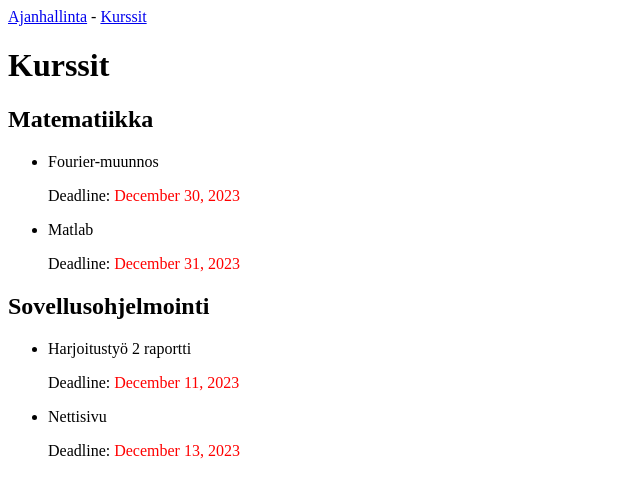
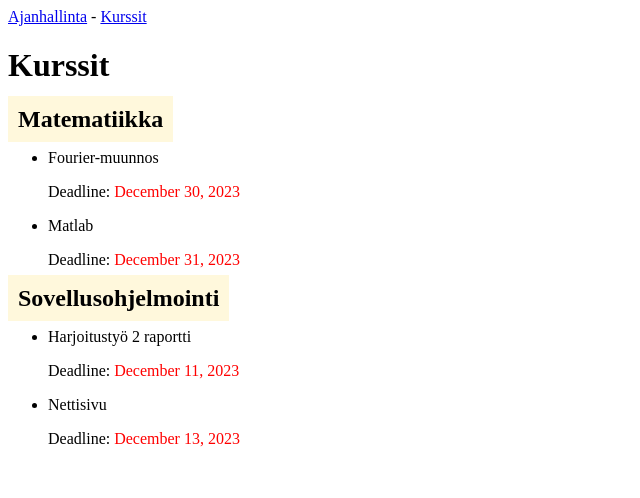
Before and after one commit to opadevelopment/TimeManagementTool, a Django app: page / in a window 1280 px wide. Shown: the top 498 px of the page, without its empty margins (0-640 px from the left). Run offline with Django 4.2, Linux system fonts and the light colour scheme; data comes from the database, SQL or seed files in the repository; both versions use the stored data as it was after the commit.

Commit message:
Lisätty etusivulle taustavärit kursseille

```diff
--- a/TimeManagementTool/TimeManagementToolApp/templates/TimeManagementToolApp/index.html
+++ b/TimeManagementTool/TimeManagementToolApp/templates/TimeManagementToolApp/index.html
@@ -4,11 +4,19 @@
 <html>
 <head>
     <title>Kurssit</title>
+    <style>
+        .kurssi-header {
+            background-color:#FFF8DC;
+            padding: 10px;
+            display: inline;
+        }
+
+    </style>
 </head>
 <body>
     <h1>Kurssit</h1>
     {% for kurssi in kurssit %}
-        <h2>{{ kurssi.kurssi }}</h2>
+        <h2 class="kurssi-header">{{ kurssi.kurssi }}</h2>
         <ul>
             {% for teht in kurssi.teht_set.all|dictsort:"dedis" %}
                 <li>
```
Also changed, not shown: TimeManagementTool/TimeManagementToolApp/templates/TimeManagementToolApp/kurssit.html (+8 -1 lines), TimeManagementTool/db.sqlite3.
